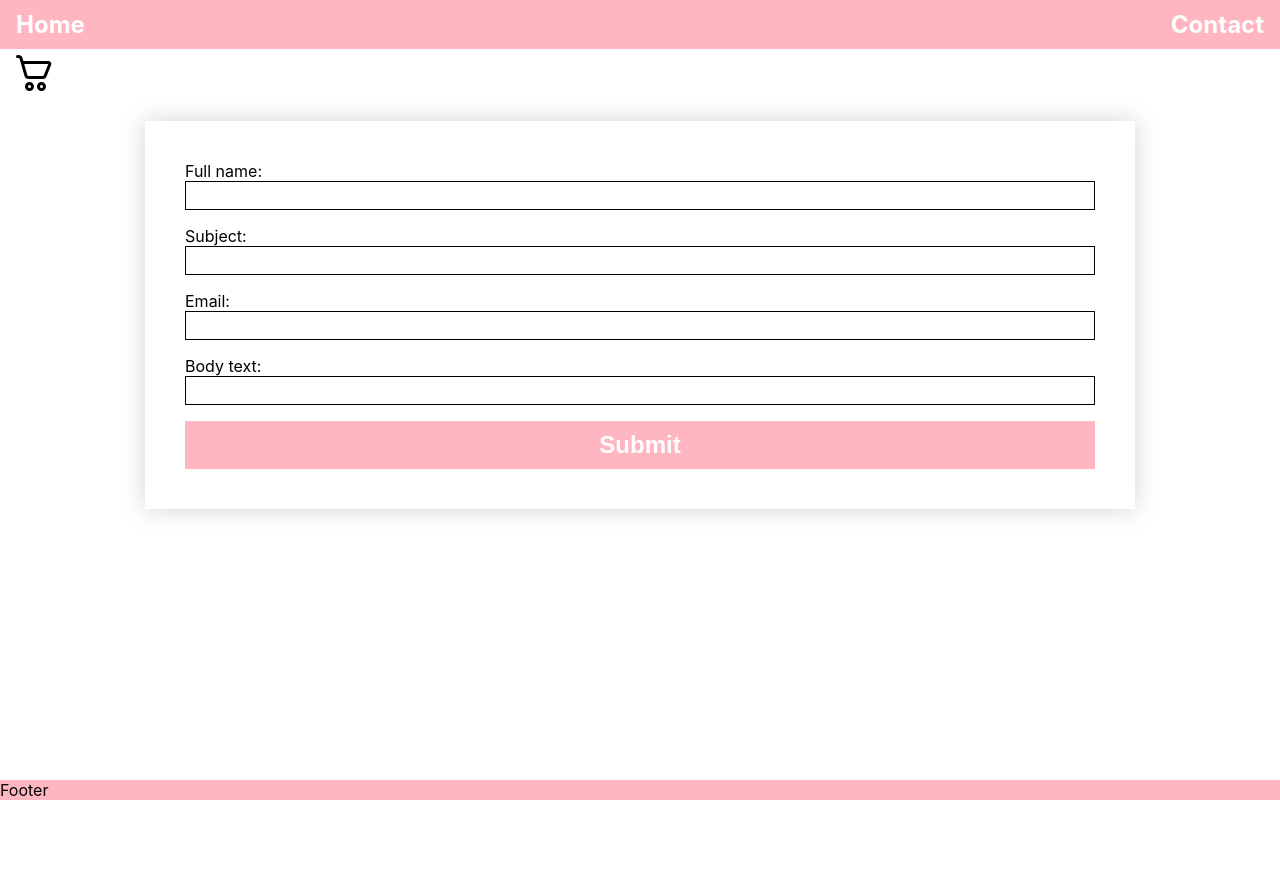
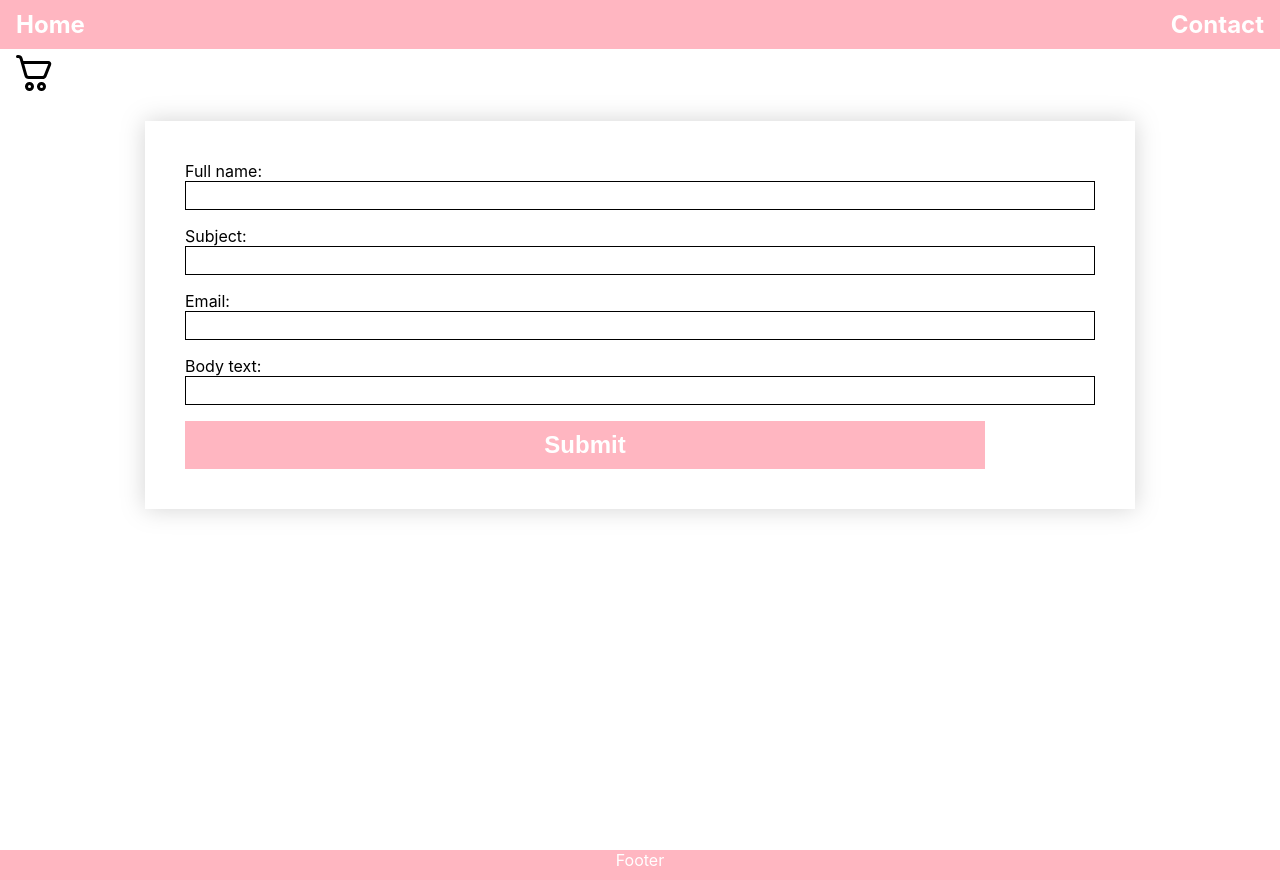
Before and after one commit to k12re/react-framework-ca, a React (Create React App) app: page /contact in a window 1280 px wide. Before the commit the page ends 800 px from the top, so only its background shows below. Built offline with nearby package versions, Linux system fonts and the light colour scheme.

Commit message:
small changes css

```diff
--- a/src/App.css
+++ b/src/App.css
@@ -18,9 +18,12 @@ body,
 
 footer {
   width: 100%;
-  bottom: 0;
+  bottom: -80px;
+  padding-bottom: 10px;
   position: absolute;
   background-color: lightpink;
+  color: white;
+  text-align: center;
 }
 
 .cart-icon {
--- a/src/App.styles.jsx
+++ b/src/App.styles.jsx
@@ -35,6 +35,7 @@ export const ProductContainer = styled.div`
   display: flex;
   flex-direction: column;
   justify-content: center;
+
   // margin: 0 auto;
   gap: 10px;
   padding: 40px;
@@ -53,7 +54,7 @@ export const ProductContainer = styled.div`
   }
   img {
     object-fit: cover;
-    max-height: 400px;
+    max-height: 100%;
     max-width: 100%;
   }
 `;
@@ -157,10 +158,10 @@ export const SearchFormContainer = styled.div`
   // margin: 20px;
 
   form {
-    width: 80vw;
+    width: 75vw;
     display: flex;
     padding: 20px 20px;
-    margin: 0 20px;
+    // margin: 0 20px;
     background-color: white;
     filter: drop-shadow(0 0 0.75rem lightgrey);
   }
@@ -187,6 +188,8 @@ export const Button = styled.button`
   cursor: pointer;
   padding: 10px;
   min-width: 200px;
+  max-width: 800px;
+  margin: 0 auto;
   font-size: 1.5rem;
   font-weight: bold;
   a {
```
